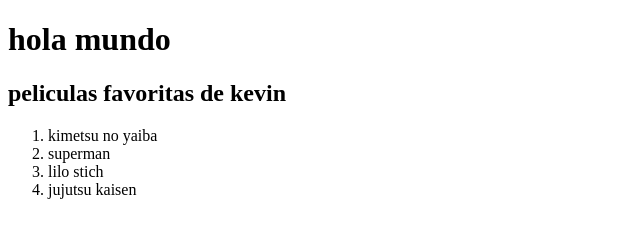
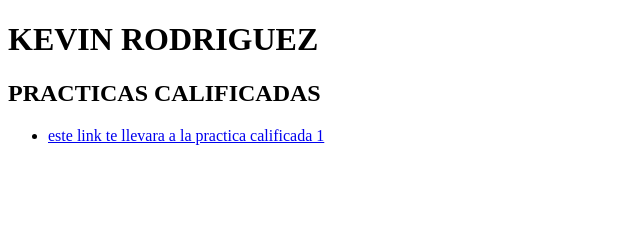
Before and after one commit to kevindandrew/funval-G6, a plain HTML site: page index.html in a window 1280 px wide. Shown: the whole page, without its empty margins (0-640 px from the left). Drawn offline with Linux system fonts and the light colour scheme.

Commit message:
actualizando el contenido de la página principal y agregando encabezado a la práctica calificada 1

```diff
--- a/index.html
+++ b/index.html
@@ -6,13 +6,14 @@
     <title>Document</title>
   </head>
   <body>
-    <h1>hola mundo</h1>
-    <h2>peliculas favoritas de kevin</h2>
-    <ol>
-      <li>kimetsu no yaiba</li>
-      <li>superman</li>
-      <li>lilo stich</li>
-      <li>jujutsu kaisen</li>
-    </ol>
+    <h1>KEVIN RODRIGUEZ</h1>
+    <h2>PRACTICAS CALIFICADAS</h2>
+    <ul>
+      <li>
+        <a href="./practica-1/index.html"
+          >este link te llevara a la practica calificada 1</a
+        >
+      </li>
+    </ul>
   </body>
 </html>
```
Also changed, not shown: practica-1/index.html (+3 -1 lines).
